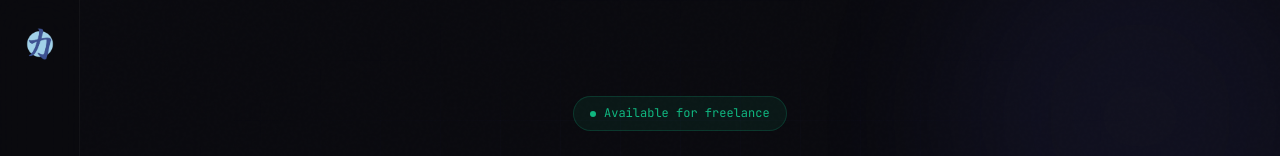
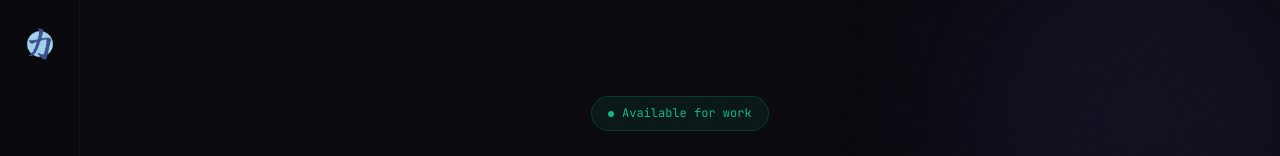
Before and after one commit to smith8h/Smith-Portfolio, a Next.js app: page / in a window 1280 px wide. Shown: the top 156 px of the page. Built offline with nearby package versions, Linux system fonts and the light colour scheme.

Commit message:
feat: remove pricing section

```diff
--- a/app/layout.jsx
+++ b/app/layout.jsx
@@ -2,7 +2,7 @@ import "./globals.css";
 import Script from "next/script";
 
 export const metadata = {
-    title: "Hussein Shakir — Developer Portfolio",
+    title: "Hussein Shakir | Software Engineer",
     description: "From Biotechnology to Code — Mobile App & Web Front-End Developer crafting digital experiences with passion.",
 };
 
--- a/app/page.jsx
+++ b/app/page.jsx
@@ -56,7 +56,7 @@ export default function Page() {
                 <Services />
                 <Resume />
                 <Portfolio />
-                <Pricing />
+                {/* <Pricing /> */}
                 <Testimonials />
                 <Blog />
                 <Contact />
--- a/components/home/Home.jsx
+++ b/components/home/Home.jsx
@@ -59,7 +59,7 @@ const Home = () => {
             <div className="intro section container">
                 <div className="home__badge">
                     <span className="home__badge-dot"></span>
-                    Available for freelance
+                    Available for work
                 </div>
 
                 <div className="home__avatar-wrapper">
```
